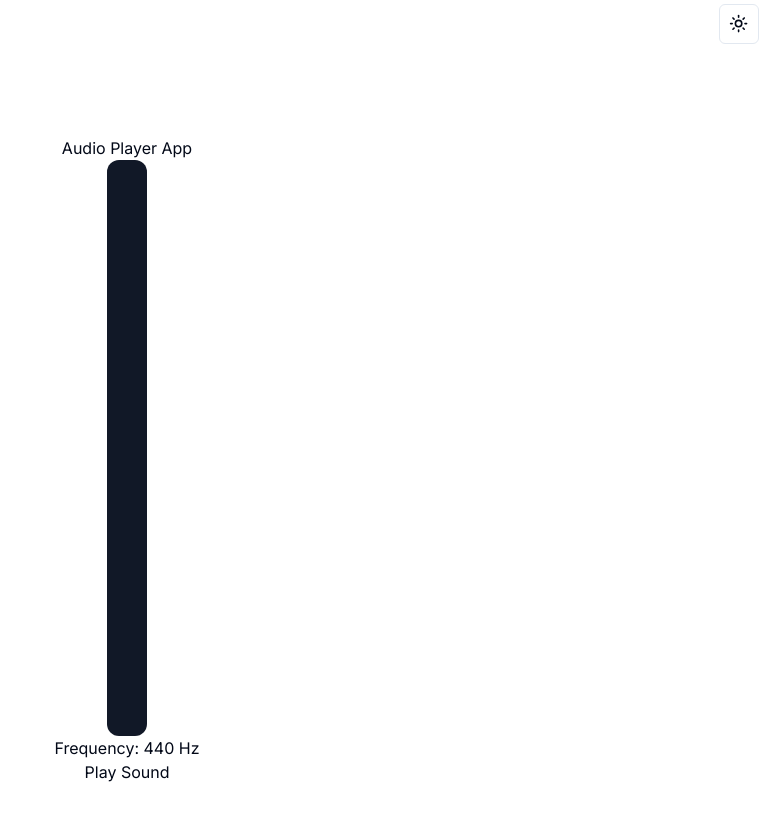
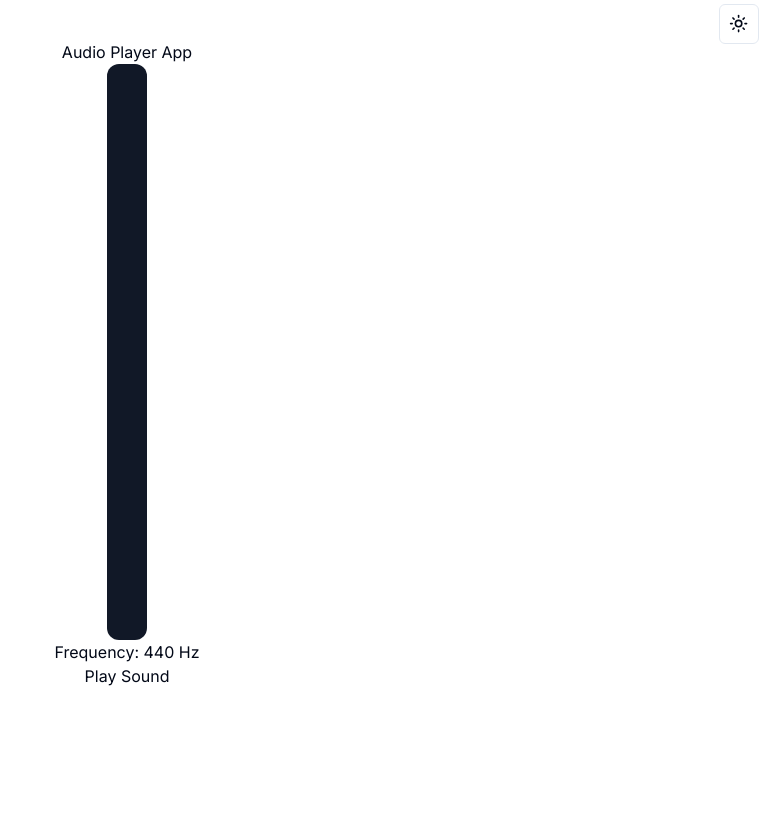
Before and after one commit to wr1159/otamatone, a Next.js app: page / in a window 1280 px wide. Shown: the top 820 px of the page, without its empty margins (513-1280 px from the left). Built offline with nearby package versions, Linux system fonts and the light colour scheme.

Commit message:
Disable Scroll

```diff
--- a/src/app/layout.tsx
+++ b/src/app/layout.tsx
@@ -27,7 +27,6 @@ export default function RootLayout({
           enableSystem
           disableTransitionOnChange
         >
-          <Navbar />
           {children}
         </ThemeProvider>
       </body>
--- a/src/app/page.tsx
+++ b/src/app/page.tsx
@@ -1,11 +1,15 @@
 "use client";
 import FrequencySlider from "@/components/frequency-bar";
+import Navbar from "@/components/navbar";
 
 export default function Home() {
   return (
-    <main className="flex flex-col items-center justify-between p-24">
-      <h1>Audio Player App</h1>
-      <FrequencySlider onChange={function (frequency: number): void {}} />
+    <main className="fixed">
+      <div className="flex screen flex-col items-center justify-between">
+        <Navbar />
+        <h1>Audio Player App</h1>
+        <FrequencySlider onChange={function (frequency: number): void {}} />
+      </div>
     </main>
   );
 }
```
